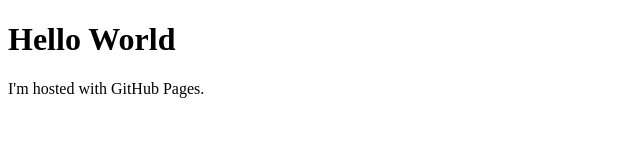
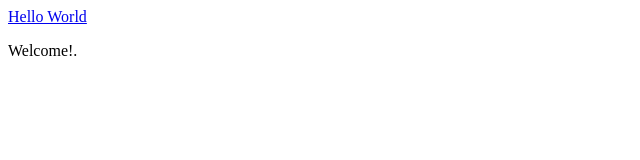
Before and after one commit to TheComputerClassroom/TheComputerClassroom.github.io, a plain HTML site: page index.html in a window 1280 px wide. Shown: the whole page, without its empty margins (0-640 px from the left). Drawn offline with Linux system fonts and the light colour scheme.

Commit message:
modify index.html with href to prezo main
Add an <a href=xxx> entry into the index.html page to get to the presentation.

```diff
--- a/index.html
+++ b/index.html
@@ -1,7 +1,8 @@
 <!DOCTYPE html>
 <html>
 <body>
-<h1>Hello World</h1>
-<p>I'm hosted with GitHub Pages.</p>
+<a  href="https://github.com/TheComputerClassroom/TheComputerClassroom.github.io/blob/main/index%20-%20Presenter%20output/presentation_html5.html">
+Hello World</a>
+<p>Welcome!.</p>
 </body>
 </html>
```
